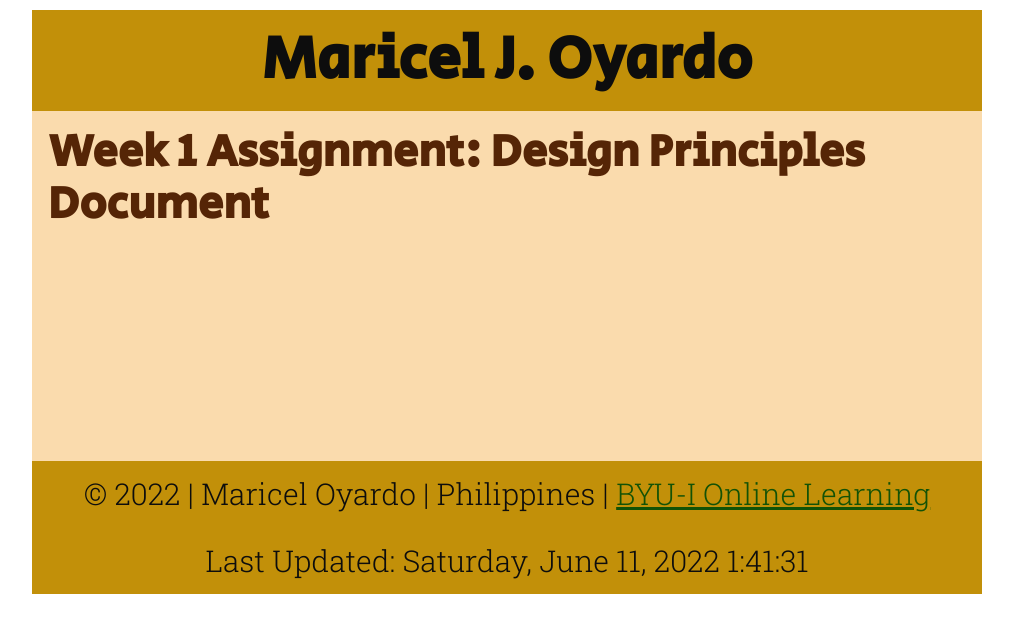
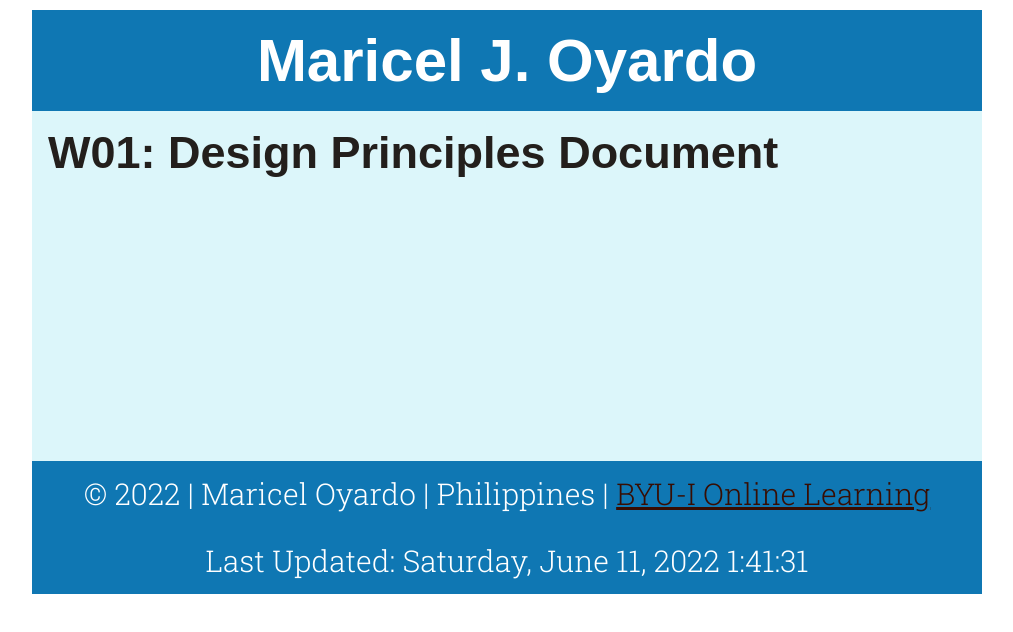
Before and after one commit to mha1117/mha1117.github.io, a plain HTML site: page design-principles.html in a window 1280 px wide. Shown: the whole page, without its empty margins (133-1146 px from the left). Drawn offline with Linux system fonts and the light colour scheme.

Commit message:
initial commit

```diff
--- a/css/body.css
+++ b/css/body.css
@@ -3,12 +3,12 @@ body {
     margin: 10px auto;
     font-family: 'Roboto Slab', serif;
     font-size: 30px;
-    color: #522203fb;
+    color: #1f1b18fb;
 }
 
 main {
     height: 350px;
-    background-color: rgb(250, 219, 173);
+    background-color: rgb(220, 246, 250);
 }
 
 img {
@@ -21,20 +21,20 @@ img {
 }
 h1,
 h2 {
-    font-family: 'Secular One', sans-serif;
+    font-family: 'Quicksand', sans-serif;
     margin: 0;
     padding: 1rem;
 
 }
 
 a {
-    color: rgb(18, 82, 6);
+    color: rgb(56, 13, 2);
 }
 
 h1,
 footer {
-    background-color: #c29009;
-    color: #0D0D0D;
+    background-color: #0f77b3;
+    color: #ffffff;
     text-align: center;
 }
 
--- a/design-principles.html
+++ b/design-principles.html
@@ -16,7 +16,7 @@
     <h1>Maricel J. Oyardo</h1>
     </header>
     <main>
-        <h2>Week 1 Assignment: Design Principles Document </h2>
+        <h2>W01: Design Principles Document </h2>
 
     </main>
     <footer>
```
